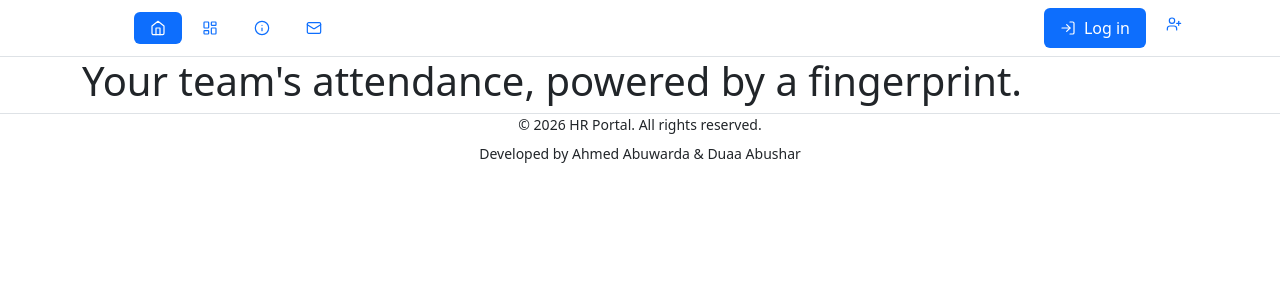
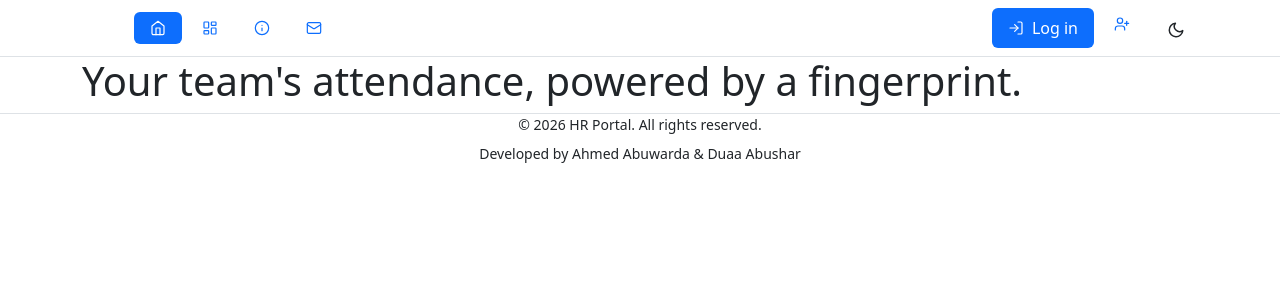
Before and after one commit to ahmedaabuwarda/HR-Portal-Management-System, a Django app: page / in a window 1280 px wide. Shown: the top 300 px of the page. Run offline with Django 5.2, Linux system fonts and the light colour scheme; some libraries are stand-ins or nearby versions.

Commit message:
Add theme toggle button and implement dark/light mode functionality

```diff
--- a/hr_portal_management_system_app/static/js/app.js
+++ b/hr_portal_management_system_app/static/js/app.js
@@ -0,0 +1,42 @@
+/* ===== Theme toggle (dark / light) ===== */
+// Apply the stored theme before first paint to avoid a flash.
+(function () {
+  try {
+    var stored = localStorage.getItem("theme");
+    if (stored === "dark" || stored === "light") {
+      document.documentElement.setAttribute("data-bs-theme", stored);
+    }
+  } catch (e) {}
+})();
+
+// get the current theme, either from the document or the OS preference
+function currentTheme() {
+  return (
+    document.documentElement.getAttribute("data-bs-theme") ||
+    (window.matchMedia("(prefers-color-scheme: dark)").matches
+      ? "dark"
+      : "light")
+  );
+}
+
+// show/hide the theme icons based on the current theme
+function syncThemeIcons(theme) {
+  const show = theme === "dark" ? "sun" : "moon";
+  document.querySelectorAll("[data-theme-icon]").forEach(function (el) {
+    el.hidden = el.getAttribute("data-theme-icon") !== show;
+  });
+}
+
+syncThemeIcons(currentTheme());
+
+// Toggle the theme and save the preference to localStorage
+document.querySelectorAll("[data-theme-toggle]").forEach(function (btn) {
+  btn.addEventListener("click", function () {
+    const next = currentTheme() === "dark" ? "light" : "dark";
+    document.documentElement.setAttribute("data-bs-theme", next);
+    try {
+      localStorage.setItem("theme", next);
+    } catch (e) {}
+    syncThemeIcons(next);
+  });
+});
--- a/hr_portal_management_system_app/templates/navbar.html
+++ b/hr_portal_management_system_app/templates/navbar.html
@@ -102,6 +102,27 @@
         </li>
       </ul>
       {% endif %}
+      <button
+        type="button"
+        class="btn btn-icon"
+        data-theme-toggle
+        aria-label="Toggle dark mode"
+      >
+        <svg
+          data-theme-icon="moon"
+          width="18"
+          height="18"
+          viewBox="0 0 24 24"
+          fill="none"
+          stroke="currentColor"
+          stroke-width="2"
+          stroke-linecap="round"
+          stroke-linejoin="round"
+          aria-hidden="true"
+        >
+          <path d="M21 12.79A9 9 0 1 1 11.21 3 7 7 0 0 0 21 12.79z" />
+        </svg>
+      </button>
     </div>
   </div>
 </nav>
```
